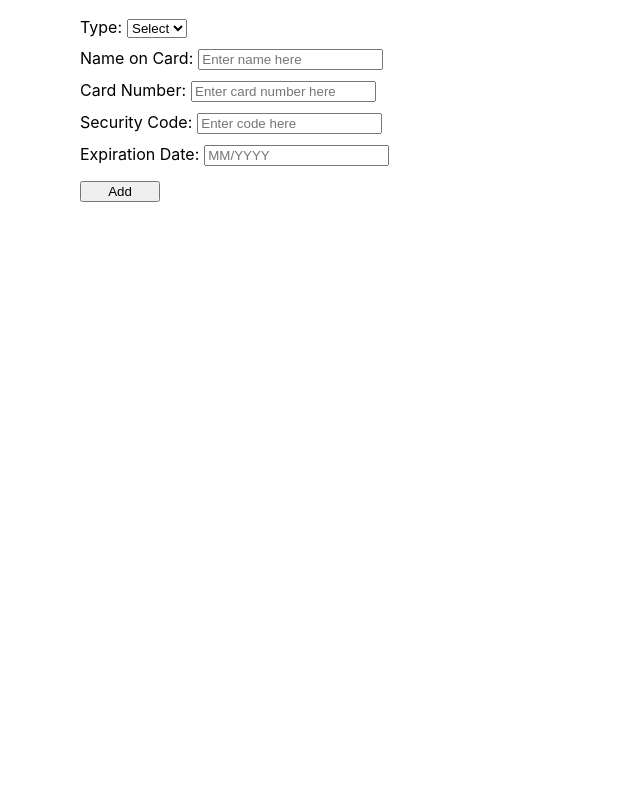
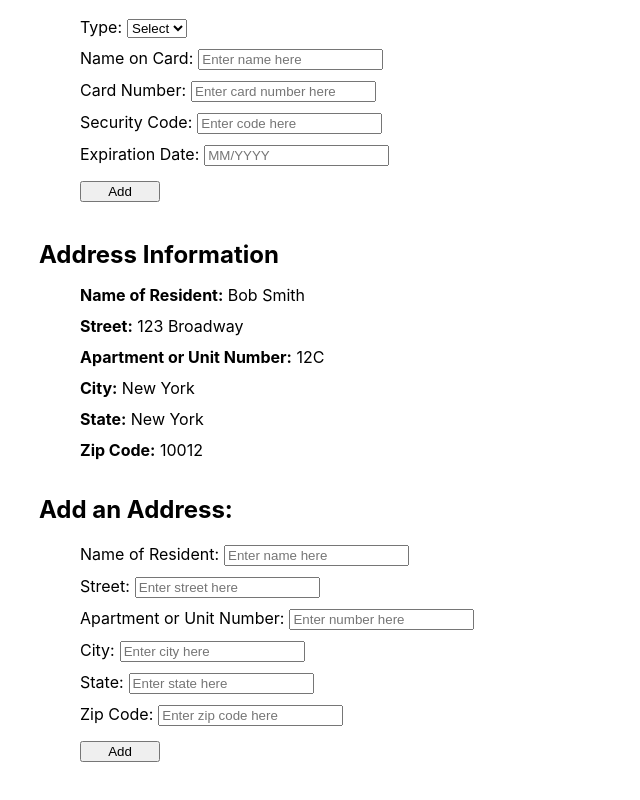
Before and after one commit to lee6155/app-2, a React (Create React App) app: page /account in a window 1280 px wide. Shown: the part 332-1132 px from the top of the page, without its empty margins (0-640 px from the left). Before the commit the page ends 800 px from the top, so only its background shows below. Built offline with nearby package versions, Linux system fonts and the light colour scheme; data requests are answered from the project's data file.

Commit message:
added address section, all changes made

```diff
--- a/db.json
+++ b/db.json
@@ -137,5 +137,16 @@
       "securityCode": "123",
       "expiration": "12/2030"
     }
+  ],
+  "addresses": [
+    {
+      "id": 1,
+      "name": "Bob Smith",
+      "street": "123 Broadway",
+      "apartment": "12C",
+      "city": "New York",
+      "state": "New York",
+      "zipCode": "10012"
+    }
   ]
 }
--- /dev/null
+++ b/src/components/AddressDisplay.js
@@ -0,0 +1,17 @@
+import React from "react"
+
+function AddressDisplay ({ name, street, apartment, city, state, zipCode }) {
+
+    return (
+        <div id="address">
+            <p class="addressInfo"><b>Name of Resident:</b> {name}</p>
+            <p class="addressInfo"><b>Street:</b> {street}</p>
+            <p class="addressInfo"><b>Apartment or Unit Number:</b> {apartment}</p>
+            <p class="addressInfo"><b>City:</b> {city}</p>
+            <p class="addressInfo"><b>State:</b> {state}</p>
+            <p class="addressInfo"><b>Zip Code:</b> {zipCode}</p>
+        </div>
+    )
+}
+
+export default AddressDisplay
--- /dev/null
+++ b/src/components/AddressParent.js
@@ -0,0 +1,112 @@
+import React, { useEffect, useState } from "react"
+import AddressDisplay from "../components/AddressDisplay"
+
+function AddressParent () {
+    const [addresses, setAddresses] = useState([])
+
+    useEffect(() => {
+        fetch("http://localhost:3000/addresses")
+        .then(response => response.json())
+        .then(data => setAddresses(data))
+    },[])
+
+    let displayAddresses = addresses.map(function(address) {
+        return <AddressDisplay key={address.id} name={address.name} street={address.street} apartment={address.apartment} city={address.city} state={address.state} zipCode={address.zipCode}/>
+    })
+
+    const [name, setName] = useState("")
+    const [street, setStreet] = useState("")
+    const [apartment, setApartment] = useState("")
+    const [city, setCity] = useState("")
+    const [state, setState] = useState("")
+    const [zipCode, setZipCode] = useState("")
+
+    function handleChangeName (event) {
+        setName(event.target.value)
+    }
+
+    function handleChangeStreet (event) {
+        setStreet(event.target.value)
+    }
+
+    function handleChangeApartment (event) {
+        setApartment(event.target.value)
+    }
+
+    function handleChangeCity (event) {
+        setCity(event.target.value)
+    }
+
+    function handleChangeState(event) {
+        setState(event.target.value)
+    }
+
+    function handleChangeZipCode(event) {
+        setZipCode(event.target.value)
+    }
+
+    function handleSubmit () {
+        let addressData = {
+            name: name,
+            street: street,
+            apartment: apartment,
+            city: city,
+            state: state,
+            zipCode: zipCode
+        }
+
+        fetch("http://localhost:3000/addresses", {
+            method: "POST",
+            headers: {
+                "Content-Type": "application/json",
+            },
+            body: {
+                "name": "string",
+                "street": "string",
+                "apartment": "string",
+                "city": "string",
+                "state": "string",
+                "zipCode": "string",
+            },
+            body: JSON.stringify(addressData)
+        })
+        .then((response) => response.json())
+    }
+
+    return (
+        <div>
+            <h2 id="addressInfoHeading">Address Information</h2>
+            {displayAddresses}
+            <h2 id="addAddressHeading">Add an Address: </h2>
+            <form id="addressForm" onSubmit={handleSubmit}>
+                <label class="addressFormInfo" value={name} onChange={handleChangeName}>
+                    Name of Resident:
+                    <input type="text" placeholder="Enter name here" class="addressFormInput"/>
+                </label>
+                <label class="addressFormInfo" value={street} onChange={handleChangeStreet}>
+                    Street:
+                    <input type="text" placeholder="Enter street here" class="addressFormInput"/>
+                </label>
+                <label class="addressFormInfo" value={apartment} onChange={handleChangeApartment}>
+                    Apartment or Unit Number:
+                    <input type="text" placeholder="Enter number here" class="addressFormInput"/>
+                </label>
+                <label class="addressFormInfo" value={city} onChange={handleChangeCity}>
+                    City:
+                    <input type="text" placeholder="Enter city here" class="addressFormInput"/>
+                </label>
+                <label class="addressFormInfo" value={state} onChange={handleChangeState}>
+                    State:
+                    <input type="text" placeholder="Enter state here" class="addressFormInput"/>
+                </label>
+                <label class="addressFormInfo" value={zipCode} onChange={handleChangeZipCode}>
+                    Zip Code:
+                    <input type="text" placeholder="Enter zip code here" class="addressFormInput"/>
+                </label>
+                <button id="addressButton">Add</button>
+            </form>
+        </div>
+    )
+}
+
+export default AddressParent
--- a/src/index.css
+++ b/src/index.css
@@ -130,3 +130,45 @@ code {
   max-width: 80px;
   margin-top: 5px;
 }
+
+.addressInfo {
+  margin-bottom: -5px
+}
+
+#address {
+  margin-bottom: 40px;
+  margin-left: 80px;
+  float: left
+}
+
+#addressInfoHeading {
+  margin-left: 39px;
+  margin-bottom: 0px;
+  margin-top: 38px
+}
+
+#addAddressHeading {
+  margin-left: 39px;
+  clear: left
+}
+
+#addressForm {
+  display: flex;
+  flex-direction: column;
+  margin-left: 80px;
+  clear: left
+}
+
+.addressFormInfo {
+  margin-bottom: 10px;
+}
+
+.addressFormInput {
+  margin-left: 5px;
+}
+
+#addressButton {
+  max-width: 80px;
+  margin-top: 5px;
+  margin-bottom: 40px
+}
--- a/src/pages/Account.js
+++ b/src/pages/Account.js
@@ -1,6 +1,7 @@
 import React from "react"
 import NavBar from "../components/NavBar"
 import CardParent from "../components/CardParent"
+import AddressParent from "../components/AddressParent"
 
 function Account () {
 
@@ -8,6 +9,7 @@ function Account () {
         <div>
             <NavBar/>
             <CardParent/>
+            <AddressParent/>
         </div>
     )
 }
```
